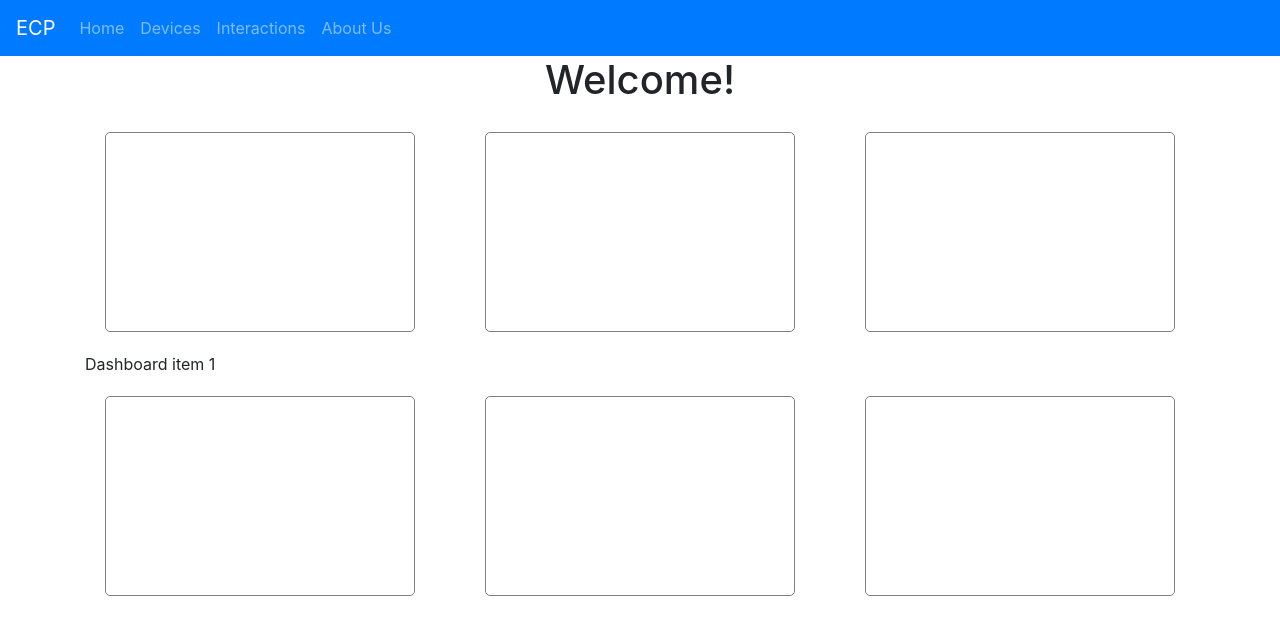
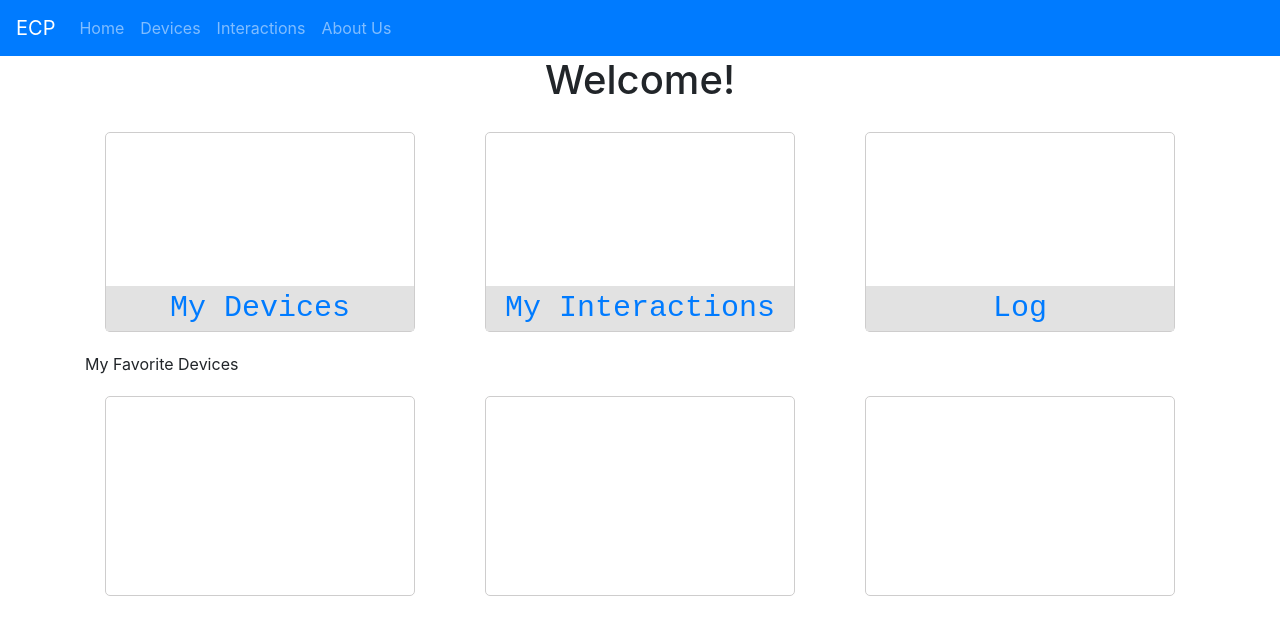
Before and after one commit to smart-home-edge-computing-capstone-2020/ecp-webapp, a React (Create React App) app in the folder ecp-frontend/: page / in a window 1280 px wide. Shown: the top 634 px of the page. Built offline with nearby package versions, Linux system fonts and the light colour scheme.

Commit message:
Connected the home dashboad to the rest of the site with links

```diff
--- a/ecp-frontend/src/App.js
+++ b/ecp-frontend/src/App.js
@@ -8,6 +8,7 @@ import {
 
 import About from "./components/About";
 import Home from "./components/Home";
+import Interaction from "./components/Interaction";
 import Interactions from "./components/Interactions";
 import Devices from "./components/Devices";
 import Device from "./components/Device";
@@ -30,6 +31,9 @@ function App() {
           <Route path="/device/:id">
             <Device />
           </Route>
+          <Route path="/interaction/:id">
+            <Interaction />
+          </Route>
           <Route path="/interactions">
             <Interactions />
           </Route>
--- a/ecp-frontend/src/components/Device.js
+++ b/ecp-frontend/src/components/Device.js
@@ -1,5 +1,7 @@
 import React from 'react';
 import EcpNavbar from './EcpNavbar';
+import '../style/Device.css'
+import { Button } from 'react-bootstrap';
 
 class Device extends React.Component {
 
@@ -32,6 +34,14 @@ class Device extends React.Component {
                             <div className="device-details">
                                 {device.description}
                             </div>
+                            <div>
+                                Status: on
+                            </div>
+                            <div>
+                                <Button variant="btn btn-outline-dark">
+                                    Turn off
+                                </Button>
+                            </div>
                         </div>
                     </div>
                 }
--- a/ecp-frontend/src/components/Devices.js
+++ b/ecp-frontend/src/components/Devices.js
@@ -1,11 +1,11 @@
 import React from 'react';
 import EcpNavbar from './EcpNavbar';
 import '../style/Devices.css'
-import { Button, Container, Row, Col } from 'react-bootstrap';
+import { Button, Modal, Form, Container, Row, Col } from 'react-bootstrap';
 
 const DevicelistDevice = (device) => (
     <a href={"/device/" + device.id} >
-        <Row className="device">
+        <Row className="device-list-device">
             <Col><div className="device-logo"></div></Col>
             <Col>
                 <h1>
@@ -25,6 +25,13 @@ class Devices extends React.Component {
         super();
         this.state = {
             devices: null,
+            showDeviceModal: false,
+            deviceInfo: {
+                name: null,
+                description: null,
+                ip: null,
+                deviceType: null,
+            }
         }
     }
 
@@ -39,9 +46,38 @@ class Devices extends React.Component {
         })
     }
 
+    showDeviceModal = () => {
+        this.setState({showDeviceModal: true})
+    }
+
+    handleClose = () => {
+        this.setState({showDeviceModal: false});
+    }
+
+    handleInputChange = (e) => {
+        var {deviceInfo} = this.state;
+        deviceInfo[e.target.name] = e.target.value;
+        this.setState({
+            deviceInfo: deviceInfo,
+        });
+    };
+
+    handleSelectChange = (e) => {
+        const {deviceInfo} = this.state;
+        const deviceType = e.target.value;
+        deviceInfo["deviceType"] = deviceType;
+        this.setState({deviceInfo: deviceInfo})
+      }
+
+    saveDevice = event => {
+        console.log(this.state);
+        event.preventDefault();
+    }
+
     render() {
-        const {devices} = this.state;
+        const {devices, showDeviceModal} = this.state;
         return (
+            <div>
                 <div className="devices">
                     <EcpNavbar/>
                     <div className="page-name">
@@ -53,13 +89,50 @@ class Devices extends React.Component {
                                 {
                                     devices.map((device) => DevicelistDevice(device))
                                 }
-                            <Button variant="outline-secondary">
+                                <Button variant="outline-secondary" onClick={this.showDeviceModal}>
                                     Add a new device
                                 </Button>
                             </Container>
                         </div>
                     }
                 </div>
+                <Modal show={showDeviceModal} onHide={this.handleClose}>
+                    <Modal.Header closeButton>
+                        <Modal.Title>Add a new device to the system</Modal.Title>
+                    </Modal.Header>
+                    <Form onSubmit={this.saveDevice}>
+                        <Modal.Body>
+                            <Form.Group controlId="deviceForm.Name">
+                                <Form.Label>Device name</Form.Label>
+                                <Form.Control name="name" type="text" placeholder="Enter the name of your device" onChange={this.handleInputChange}/>
+                            </Form.Group>
+                            <Form.Group controlId="deviceForm.Description">
+                                <Form.Label>Description</Form.Label>
+                                <Form.Control name="description" type="text" placeholder="Enter a description for your device" onChange={this.handleInputChange}/>
+                            </Form.Group>
+                            <Form.Group controlId="deviceForm.Ip">
+                                <Form.Label>IP Address</Form.Label>
+                                <Form.Control name="ip" type="text" placeholder="Enter the IP address of your device" onChange={this.handleInputChange}/>
+                            </Form.Group>
+                            <Form.Group controlId="deviceForm.DeviceType">
+                                <Form.Label>Device Type</Form.Label>
+                                <Form.Control as="select" name="deviceType" onChange={this.handleSelectChange}>
+                                    <option value="lightbulb">Lightbulb</option>
+                                    <option value="motion_detector">Motion Detector</option>
+                                    <option value="thermometer">Thermometer</option>
+                                    <option value="thermostat">Thermostat</option>
+                                </Form.Control>
+                            </Form.Group>
+
+                        </Modal.Body>
+
+                        <Modal.Footer>
+                            <Button variant="primary" type="submit" onClick={this.handleClose}>Save address</Button>
+                        </Modal.Footer>
+                        </Form>
+                </Modal>
+            </div>
+
         );
     }
 }
--- a/ecp-frontend/src/components/Home.js
+++ b/ecp-frontend/src/components/Home.js
@@ -17,16 +17,40 @@ class Home extends React.Component {
                 <Container>
                     <Row>
                         <Col>
+                            <a href="/devices" >
+                                <div className="dashboard-item">
+                                    <div className="dashboard-label">My Devices</div>
+                                </div>
+                            </a>
+
+                        </Col>
+                        <Col>
+                            <a href="/interactions">
+                                <div className="dashboard-item">
+                                    <div className="dashboard-label">My Interactions</div>
+                                </div>
+                            </a>
+                        </Col>
+                        <Col>
+                            <a href="/log">
+                                <div className="dashboard-item">
+                                    <div className="dashboard-label">Log</div>
+                                </div>
+                            </a>
+
+                        </Col>
+                    </Row>
+                    My Favorite Devices
+                    <Row>
+                        <Col>
                             <div className="dashboard-item"></div>
-                            Dashboard item 1
                         </Col>
-                        <Col><div className="dashboard-item"></div></Col>
-                        <Col><div className="dashboard-item"></div></Col>
-                    </Row>
-                    <Row>
-                        <Col><div className="dashboard-item"></div></Col>
-                        <Col><div className="dashboard-item"></div></Col>
-                        <Col><div className="dashboard-item"></div></Col>
+                        <Col>
+                            <div className="dashboard-item"></div>
+                        </Col>
+                        <Col>
+                            <div className="dashboard-item"></div>
+                        </Col>
                     </Row>
                 </Container>
             </div>
--- a/ecp-frontend/src/components/Interaction.js
+++ b/ecp-frontend/src/components/Interaction.js
@@ -13,7 +13,7 @@ class Interaction extends React.Component {
     componentDidMount() {
         // get the device via id from the backend
         this.setState({interaction:
-            {id: 1, name: 'bedroom 1', description: 'phillips hue in bedroom 1'}
+            {id: 1, name: 'bedroom 1', description: 'When motion is detected and it is later than 8pm, turn on BR-light-1.'}
         })
     }
 
@@ -42,4 +42,4 @@ class Interaction extends React.Component {
     }
 }
 
-export default Device;
+export default Interaction;
--- /dev/null
+++ b/ecp-frontend/src/style/Device.css
@@ -0,0 +1,7 @@
+.device {
+    margin: 20px auto;
+    padding: 20px;
+    border-radius: 5px;
+    border: 1px solid gray;
+    max-width: 600px;
+}
--- a/ecp-frontend/src/style/Devices.css
+++ b/ecp-frontend/src/style/Devices.css
@@ -3,7 +3,7 @@
     margin: 20px auto;
 }
 
-.device {
+.device-list-device {
     margin: 20px;
     padding: 20px;
     border-radius: 5px;
--- a/ecp-frontend/src/style/Home.css
+++ b/ecp-frontend/src/style/Home.css
@@ -5,5 +5,20 @@
     margin: 20px;
     height: 200px;
     border-radius: 5px;
-    border: 1px solid gray;
+    border: 1px solid rgb(206, 205, 205);
+    position: relative;
 }
+
+.dashboard-label {
+    position: absolute;
+    bottom: 0;
+    background-color: rgb(226, 226, 226);
+    width: 100%;
+    text-align: center;
+    font-size: 30px;
+    font-family: 'Courier New', Courier, monospace;
+}
+
+.dashboard-item:hover {
+    border: 1px solid blue;
+}
```
Lines whose indentation alone changed are shown as unchanged.
